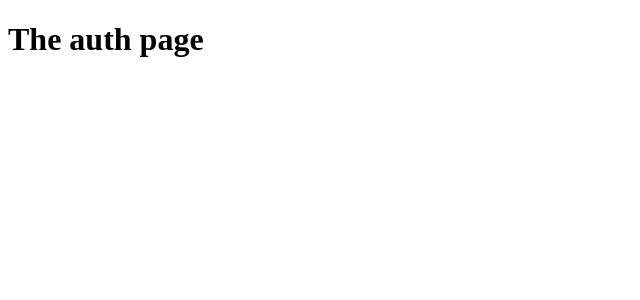
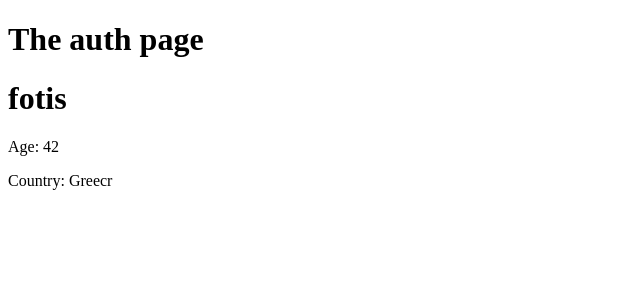
Before and after one commit to footios/23-bonus-next.js, a Next.js app: page /auth in a window 1280 px wide. Shown: the top 300 px of the page, without its empty margins (0-640 px from the left). Built offline with nearby package versions, Linux system fonts and the light colour scheme.

Commit message:
Git tracking to many files fixed

```diff
--- /dev/null
+++ b/components/User.js
@@ -0,0 +1,13 @@
+import React from 'react';
+
+const user = (props) => {
+    return (
+        <div>
+            <h1>{props.name}</h1>
+            <p>Age: {props.age} </p>
+            <p>Country: {props.country} </p>
+        </div>
+     );
+}
+
+export default user;
--- a/pages/auth/index.js
+++ b/pages/auth/index.js
@@ -1,9 +1,11 @@
 import React from 'react';
+import User from '../../components/User'
 
 const authPage = () => {
     return (
         <div>
             <h1>The auth page</h1>
+            <User name='fotis' age={42} country='Greecr' />
         </div>
      );
 }
```
Also changed, not shown: 1 other file (tests, documents, lock files or other folders).
